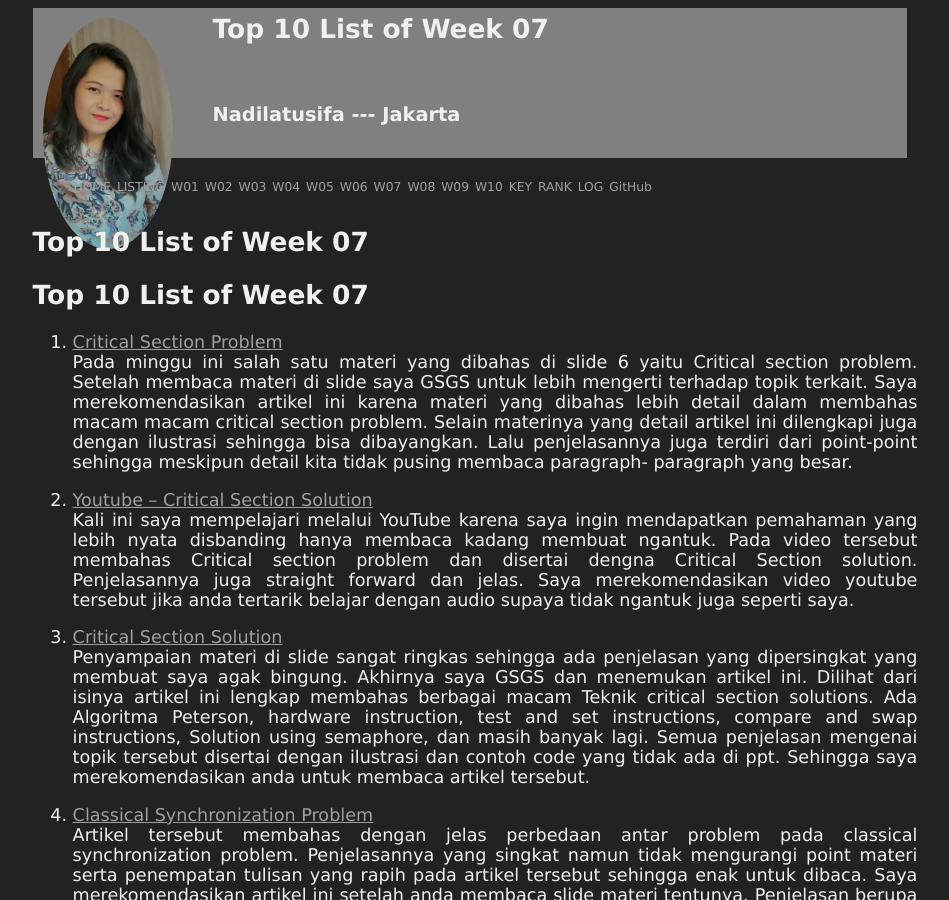
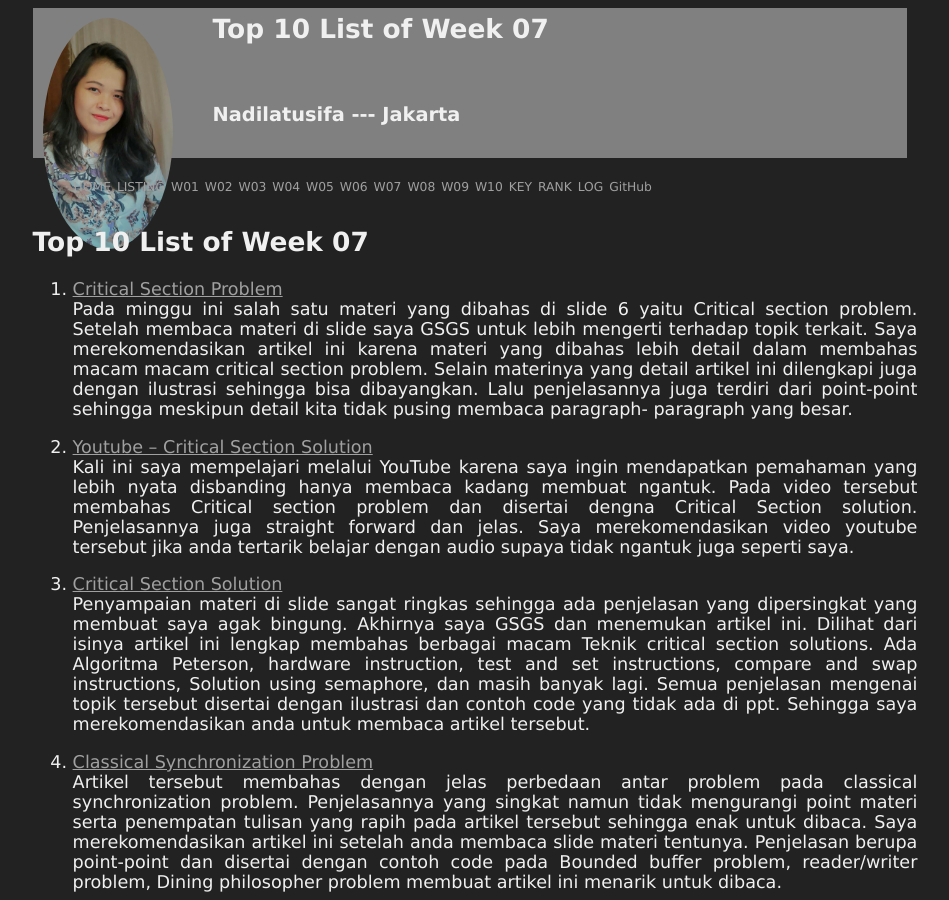
Before and after one commit to nadilatusifa12/os211, a Jekyll site: the page built from w07.md, in a window 1280 px wide and 900 px high. Shown: the whole window, without its empty margins (165-1114 px from the left). Built offline with Jekyll 4.4.1, drawn with Linux system fonts in a browser that asks for light colours; our own code applies the rules of GitHub Pages for plain Markdown files.

Commit message:
os211 nadila push week07

```diff
--- a/w07.md
+++ b/w07.md
@@ -2,8 +2,6 @@
 layout: "layout"
 permalink: /W07/
 ---
-
-# Top 10 List of Week 07
 
 # Top 10 List of Week 07
 
```
